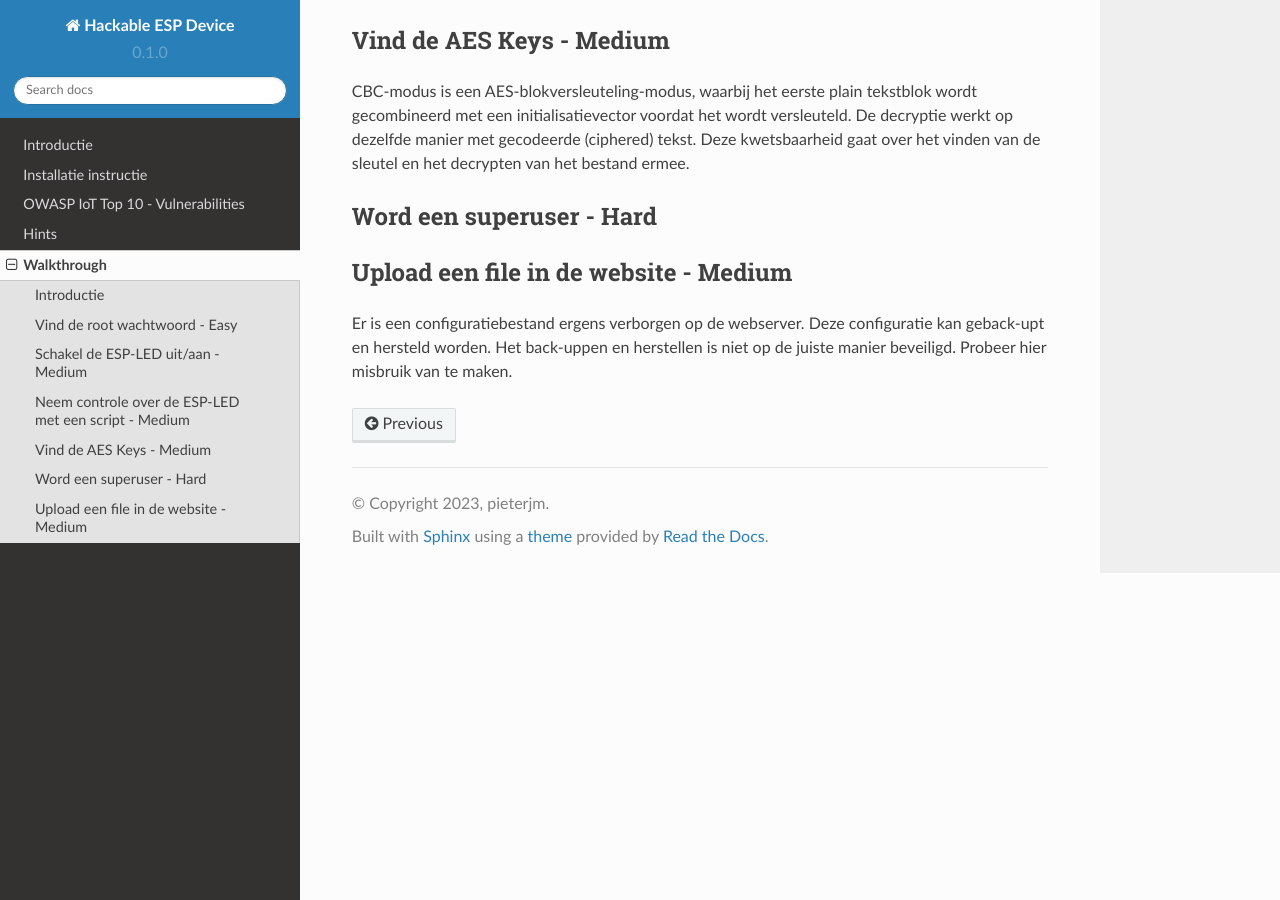
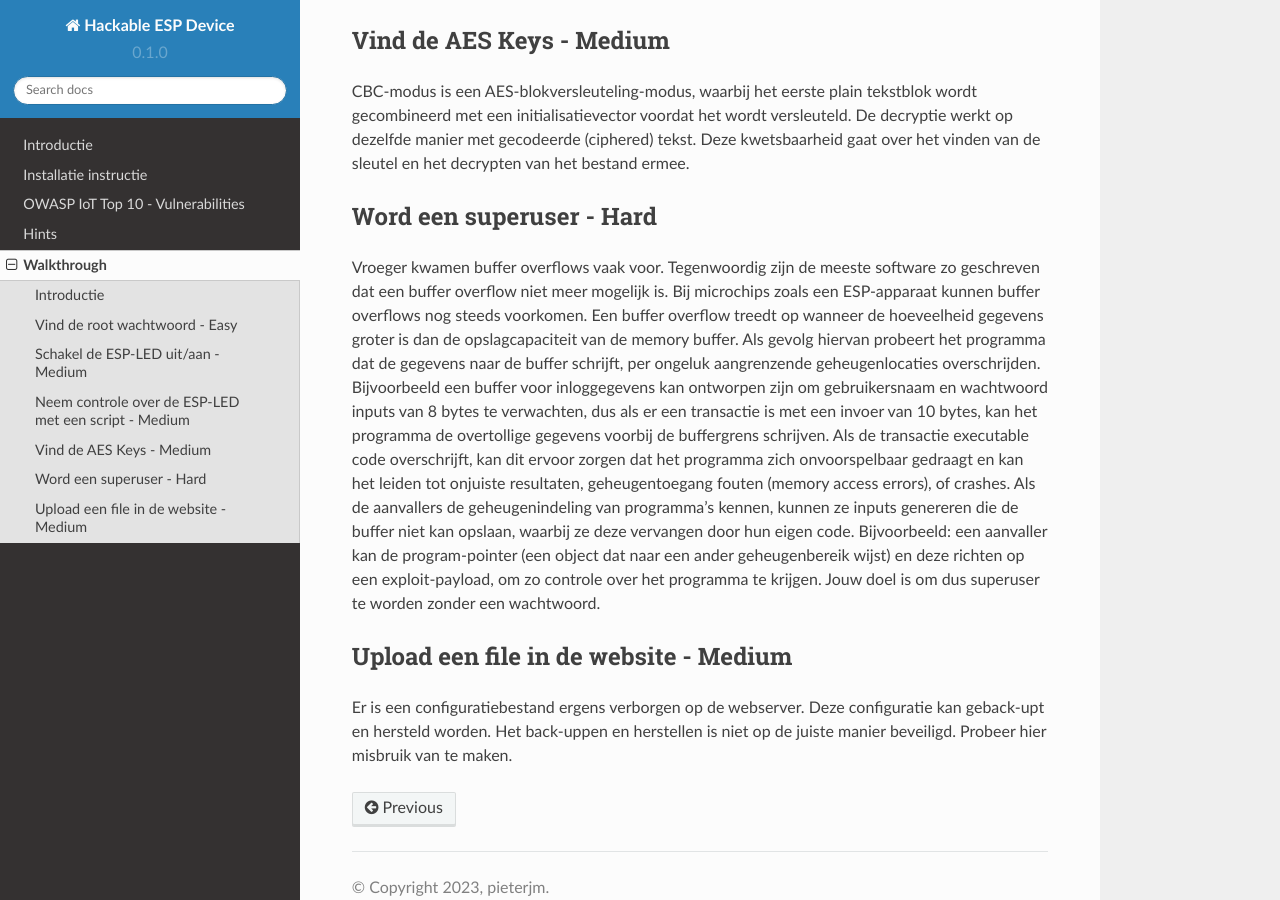
Before and after one commit to HollandCasino/Hackable-ESP-Device-v2, a Sphinx documentation site: the page built from docs/source/walkthrough.rst, in a window 1280 px wide and 900 px high, scrolled down 960 px. Built offline with Sphinx 7.4.7 and the Read the Docs theme 2.0.0, drawn with Linux system fonts in a browser that asks for light colours.

Commit message:
Update walkthrough.rst

```diff
--- a/docs/source/walkthrough.rst
+++ b/docs/source/walkthrough.rst
@@ -27,6 +27,9 @@ CBC-modus is een AES-blokversleuteling-modus, waarbij het eerste plain tekstblok
 
 Word een superuser - Hard
 --------------
+Vroeger kwamen buffer overflows vaak voor. Tegenwoordig zijn de meeste software zo geschreven dat een buffer overflow niet meer mogelijk is. Bij microchips zoals een ESP-apparaat kunnen buffer overflows nog steeds voorkomen. Een buffer overflow treedt op wanneer de hoeveelheid gegevens groter is dan de opslagcapaciteit van de memory buffer. Als gevolg hiervan probeert het programma dat de gegevens naar de buffer schrijft, per ongeluk aangrenzende geheugenlocaties overschrijden.
+Bijvoorbeeld een buffer voor inloggegevens kan ontworpen zijn om gebruikersnaam en wachtwoord inputs van 8 bytes te verwachten, dus als er een transactie is met een invoer van 10 bytes, kan het programma de overtollige gegevens voorbij de buffergrens schrijven.
+Als de transactie executable code overschrijft, kan dit ervoor zorgen dat het programma zich onvoorspelbaar gedraagt en kan het leiden tot onjuiste resultaten, geheugentoegang fouten (memory access errors), of crashes. Als de aanvallers de geheugenindeling van programma's kennen, kunnen ze inputs genereren die de buffer niet kan opslaan, waarbij ze deze vervangen door hun eigen code. Bijvoorbeeld: een aanvaller kan de program-pointer (een object dat naar een ander geheugenbereik wijst) en deze richten op een exploit-payload, om zo controle over het programma te krijgen. Jouw doel is om dus superuser te worden zonder een wachtwoord.
 
 
 Upload een file in de website - Medium
```
